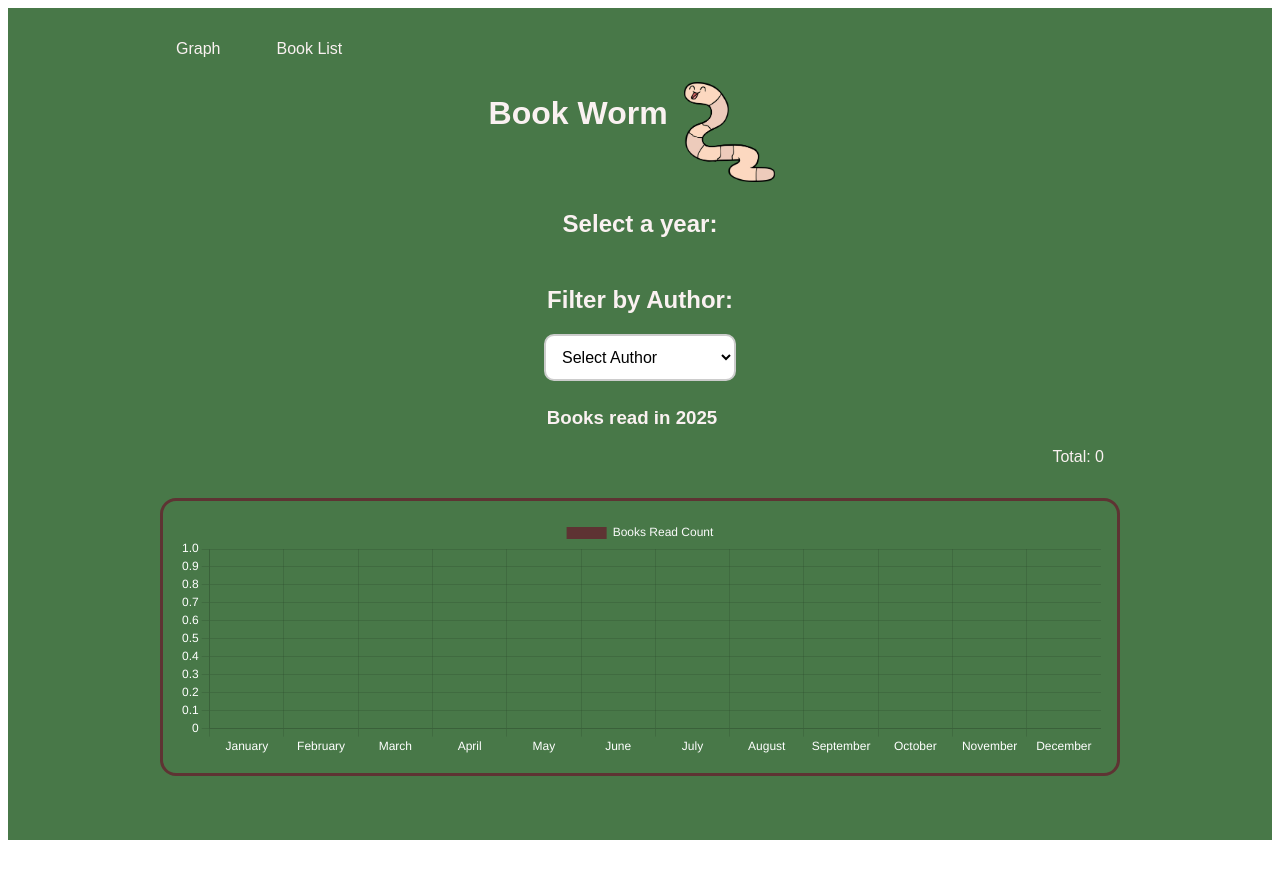
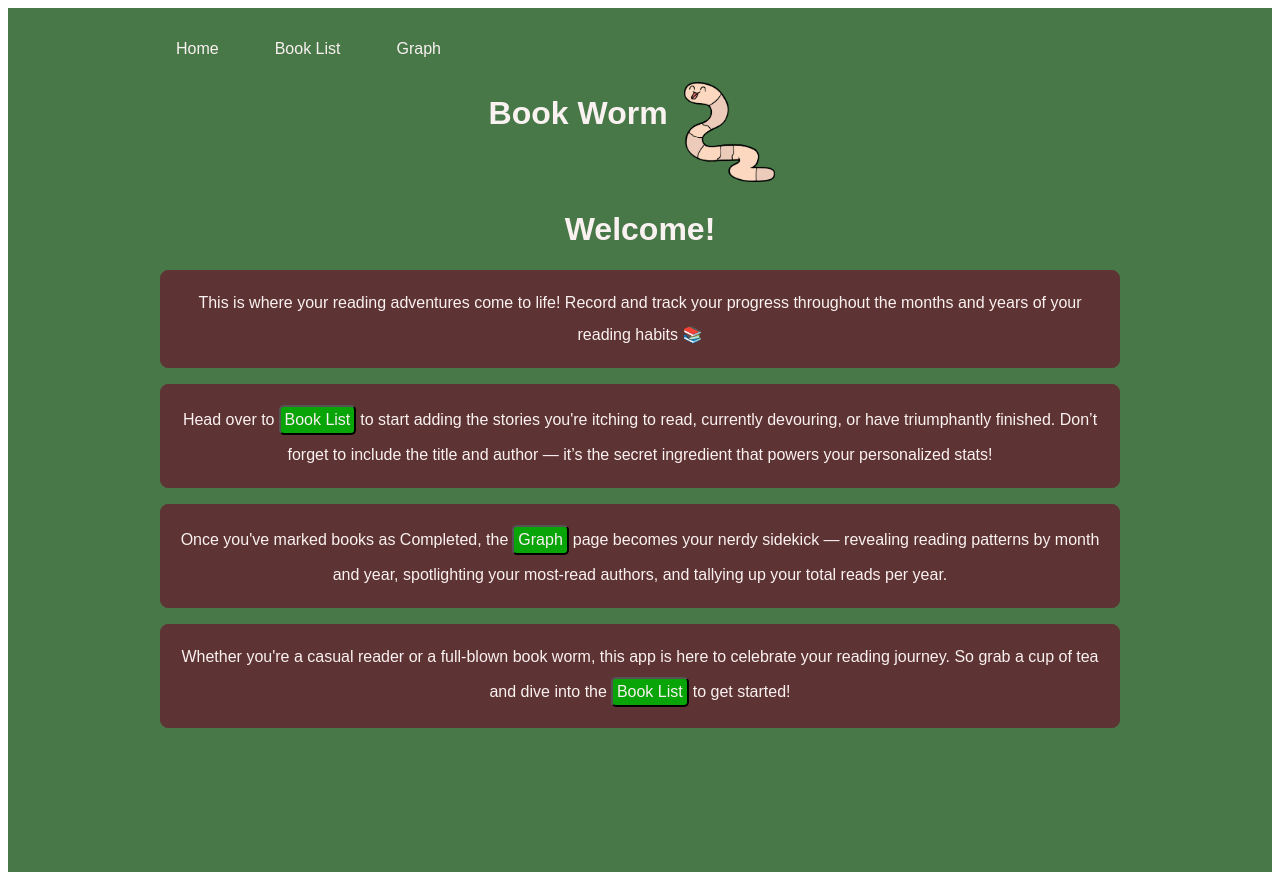
Before and after one commit to TravelByBeaut/bookworm, a React (Create React App) app: page / in a window 1280 px wide. Before the commit the page ends 848 px from the top, so only its background shows below. Built offline with nearby package versions, Linux system fonts and the light colour scheme; the HTML template or start-up script is replaced by a standard one.

Commit message:
add home page and improve for first time users

```diff
--- a/src/App.tsx
+++ b/src/App.tsx
@@ -1,31 +1,23 @@
 import React from 'react';
-import './styles/App.css';
+import './styles/app.css';
 import Header from './components/Header';
 import BookList from './pages/BookList';
 import { BrowserRouter, Link, Route, Routes } from 'react-router-dom';
 import Graph from './pages/Graph';
 import { BookProvider } from './components/Context';
+import Home from './pages/Home';
 
 const App: React.FC = () => {
 	return (
 		<BookProvider>
 			<BrowserRouter>
-				<div className='App'>
+				<div className='app'>
 					<div className='container'>
-						<nav className='nav'>
-							<ul>
-								<li>
-									<Link to='/'>Graph</Link>
-								</li>
-								<li>
-									<Link to='/booklist'>Book List</Link>
-								</li>
-							</ul>
-						</nav>
 						<Header />
 						<Routes>
-							<Route path='/' element={<Graph />} />
+							<Route path='/' element={<Home />} />
 							<Route path='/booklist' element={<BookList />} />
+							<Route path='/graph' element={<Graph />} />
 						</Routes>
 					</div>
 				</div>
--- a/src/components/Header.tsx
+++ b/src/components/Header.tsx
@@ -1,11 +1,27 @@
+import { Link } from 'react-router-dom';
 import worm from '../images/worm.png';
 import '../styles/header.css';
 
 const Header: React.FC = () => {
 	return (
-		<div className='header'>
-			<h1>Book Worm</h1>
-			<img src={worm} alt='worm' className='worm'></img>
+		<div>
+			<nav className='nav'>
+				<ul>
+					<li>
+						<Link to='/'>Home</Link>
+					</li>
+					<li>
+						<Link to='/booklist'>Book List</Link>
+					</li>
+					<li>
+						<Link to='/graph'>Graph</Link>
+					</li>
+				</ul>
+			</nav>
+			<div className='header'>
+				<h1>Book Worm</h1>
+				<img src={worm} alt='worm' className='worm'></img>
+			</div>
 		</div>
 	);
 };
--- a/src/pages/Graph.tsx
+++ b/src/pages/Graph.tsx
@@ -90,6 +90,8 @@ const Graph: React.FC = () => {
 
 	return (
 		<div>
+			{booksForYear.length > 0 ? (
+				<div>
 					<h2>Select a year:</h2>
 					<div>
 						{years
@@ -120,6 +122,7 @@ const Graph: React.FC = () => {
 							))}
 						</select>
 					</div>
+
 					<div className='text-container'>
 						<h3>
 							Books read in {selectedYear}
@@ -139,6 +142,20 @@ const Graph: React.FC = () => {
 						<Bar data={chartData} options={chartOptions} />
 					</div>
 				</div>
+			) : (
+				<div>
+					<p className='no-books'>
+						Complete a book in
+						<button className='link-btn'>
+							<a href='/booklist' className='link'>
+								Book List
+							</a>
+						</button>
+						to unlock new stats on your reading journey!
+					</p>
+				</div>
+			)}
+		</div>
 	);
 };
 
--- /dev/null
+++ b/src/pages/Home.tsx
@@ -0,0 +1,48 @@
+import '../styles/home.css';
+
+const Home: React.FC = () => {
+	return (
+		<div className='home-container'>
+			<h1>Welcome!</h1>
+			<p className='intro'>
+				This is where your reading adventures come to life! Record and track
+				your progress throughout the months and years of your reading habits 📚
+			</p>
+			<p className='intro'>
+				Head over to
+				<button className='link-btn'>
+					<a href='/booklist' className='link'>
+						Book List
+					</a>
+				</button>
+				to start adding the stories you're itching to read, currently devouring,
+				or have triumphantly finished. Don’t forget to include the title and
+				author — it’s the secret ingredient that powers your personalized stats!
+			</p>
+			<p className='intro'>
+				Once you've marked books as Completed, the
+				<button className='link-btn'>
+					<a href='/graph' className='link'>
+						Graph
+					</a>
+				</button>
+				page becomes your nerdy sidekick — revealing reading patterns by month
+				and year, spotlighting your most-read authors, and tallying up your
+				total reads per year.
+			</p>
+			<p className='intro'>
+				Whether you're a casual reader or a full-blown book worm, this app is
+				here to celebrate your reading journey. So grab a cup of tea and dive
+				into the
+				<button className='link-btn'>
+					<a href='/booklist' className='link'>
+						Book List
+					</a>
+				</button>
+				to get started!
+			</p>
+		</div>
+	);
+};
+
+export default Home;
--- a/src/styles/App.css
+++ b/src/styles/App.css
@@ -1,10 +1,10 @@
-.App {
+.app {
   font-family: Arial, sans-serif;
   text-align: center;
   background-color: rgb(72, 120, 72);
   padding: 2rem;
   margin: auto;
-  height: 100%;
+  min-height: 100vh;
 }
 
 @media (min-width: 900px) {
@@ -13,26 +13,3 @@
     justify-self: center;
   }
 }
-
-
-.nav ul {
-  list-style: none;
-  display: flex;
-  gap: 1.5rem;
-  margin: 0;
-  padding: 0;
-}
-
-.nav a {
-  text-decoration: none;
-  color: rgb(250, 241, 241);
-  font-size: medium;
-  padding: 0.5rem 1rem;
-  border-radius: 6px;
-}
-
-@media (min-width: 800px) {
-  .App {
-    min-height: 95.7vh;
-  }
-}
--- a/src/styles/graph.css
+++ b/src/styles/graph.css
@@ -1,6 +1,12 @@
 @media (min-width: 800px) {
   .author-dropdown {
     width: 20%;
+    justify-self: center;
+  }
+
+  .no-books {
+    align-content: center;
+    max-width: 70%;
     justify-self: center;
   }
 }
@@ -66,3 +72,13 @@ h2 {
 .total {
   text-align: right;
 }
+
+.no-books {
+  margin-top: 3rem;
+  color: rgb(250, 241, 241);
+  background-color: rgb(94, 51, 51);
+  border: 1px solid rgb(94, 51, 51);
+  border-radius: 8px;
+  padding: 1rem;
+  line-height: 2;
+}
--- a/src/styles/header.css
+++ b/src/styles/header.css
@@ -1,6 +1,5 @@
 .header {
   display: inline-flex;
-    width: 100%;
   justify-content: center;
   margin: 1rem 0 0;
   color: rgb(250, 241, 241);
@@ -11,3 +10,18 @@
   margin: 0 1rem;
   padding: 0.5rem 0;
 }
+
+.nav ul {
+  list-style: none;
+  display: flex;
+  gap: 1.5rem;
+  margin: 0;
+  padding: 0;
+}
+
+.nav a {
+  text-decoration: none;
+  color: rgb(250, 241, 241);
+  font-size: medium;
+  padding: 0.5rem 1rem;
+}
--- /dev/null
+++ b/src/styles/home.css
@@ -0,0 +1,29 @@
+@media (min-width: 1000px) {
+  .home {
+    max-width: 80%;
+    justify-self: center;
+  }
+}
+
+.home-container {
+  color: rgb(250, 241, 241);
+}
+
+.intro {
+  background-color: rgb(94, 51, 51);
+  border: 1px solid rgb(94, 51, 51);
+  border-radius: 8px;
+  padding: 1rem;
+  line-height: 2;
+}
+
+.link {
+  text-decoration: none;
+  color: rgb(250, 241, 241);
+}
+
+.link-btn {
+  margin: 0.25rem;
+  padding: 0.25rem;
+  font-size: medium;
+}
```
Lines whose indentation alone changed are shown as unchanged.
